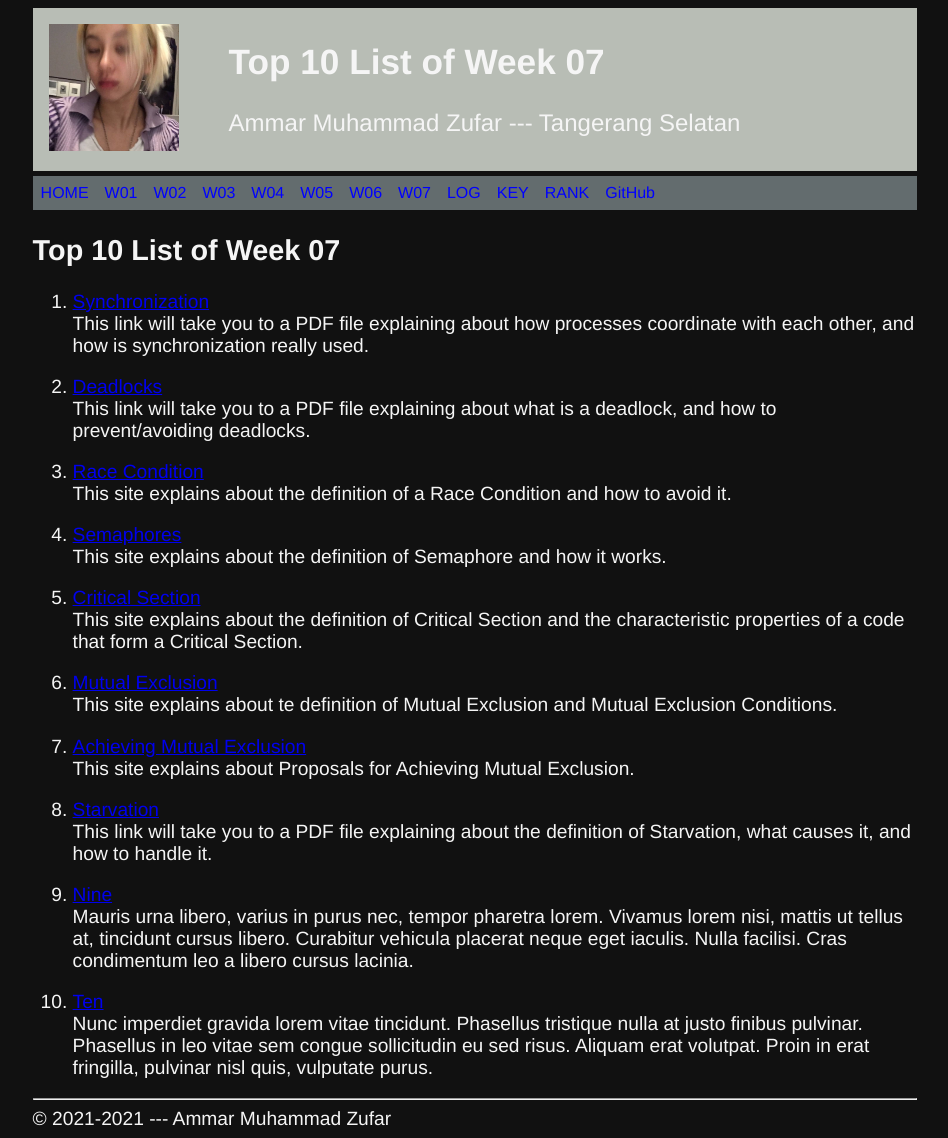
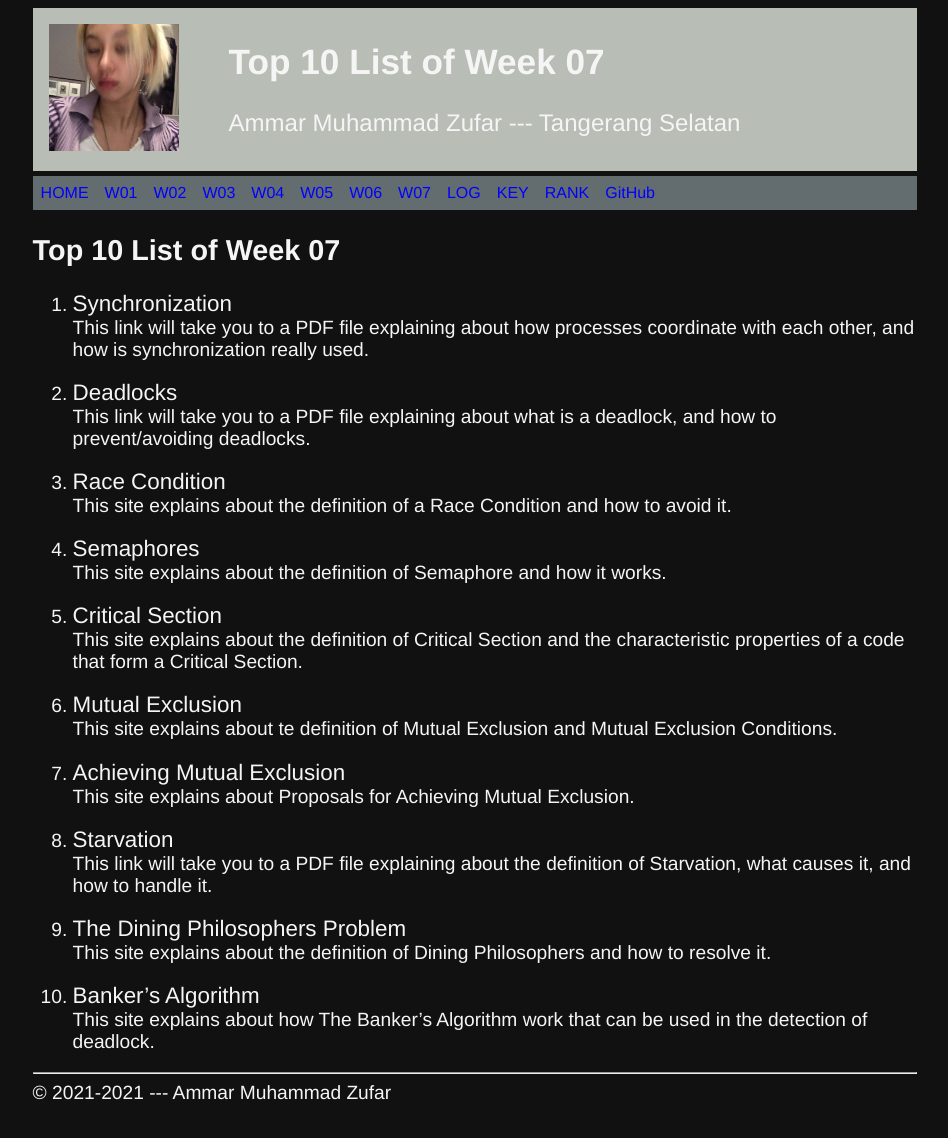
Before and after one commit to amzufar/os211, a Jekyll site: the page built from w07.md, in a window 1280 px wide. Shown: the whole page, without its empty margins (165-1113 px from the left). Built offline with Jekyll 4.4.1, drawn with Linux system fonts in a browser that asks for light colours; our own code applies the rules of GitHub Pages for plain Markdown files; after the commit the page ends 1112 px from its top, so only the background shows below that.

Commit message:
modified: w07.md style.css mylog.txt

```diff
--- a/TXT/mylog.txt
+++ b/TXT/mylog.txt
@@ -45,4 +45,5 @@ ZCZC W06 30 L23 Discord: Pop Quiz
 ZCZC W07 30 L01 SCELE related: Pop Quiz
 ZCZC W07 30 L11 Assignment #1: Reading chapter 6
 ZCZC W07 60 L12 Assignment #2: review top 10
+ZCZC W07 60 L13 Assignment #3: creating TTLoTW
 ZCZC W07 90 L14 Assignment #4
--- a/assets/css/style.css
+++ b/assets/css/style.css
@@ -43,7 +43,18 @@
     font-weight: 400;
 }
 
-  .footer {
+.content a {
+    color: whitesmoke;
+    font-size: 1.4rem;
+    font-weight: 400;
+    text-decoration: none;
+}
+
+.content a:hover {
+    color: rgb(0, 0, 255);
+}
+
+.footer {
     font-size: 1.2rem;
     font-weight: 400;
 }
--- a/w07.md
+++ b/w07.md
@@ -29,16 +29,8 @@ This site explains about Proposals for Achieving Mutual Exclusion.
 8. [Starvation](https://www.cs.auckland.ac.nz/~alan/courses/os/book/6.Mana.13.starvation.pdf)<br>
 This link will take you to a PDF file explaining about the definition of Starvation, what causes it, and how to handle it.
 
-9. [Nine](https://en.wikipedia.org/wiki/9)<br>
-Mauris urna libero, varius in purus nec, tempor pharetra lorem.
-Vivamus lorem nisi, mattis ut tellus at, tincidunt cursus libero.
-Curabitur vehicula placerat neque eget iaculis.
-Nulla facilisi.
-Cras condimentum leo a libero cursus lacinia.
+9. [The Dining Philosophers Problem](https://sites.cs.ucsb.edu/~rich/class/cs170/notes/DiningPhil/index.html)<br>
+This site explains about the definition of Dining Philosophers and how to resolve it.
 
-10. [Ten](https://en.wikipedia.org/wiki/10)<br>
-Nunc imperdiet gravida lorem vitae tincidunt.
-Phasellus tristique nulla at justo finibus pulvinar.
-Phasellus in leo vitae sem congue sollicitudin eu sed risus.
-Aliquam erat volutpat.
-Proin in erat fringilla, pulvinar nisl quis, vulputate purus.
+10. [Banker's Algorithm](https://www.cs.colostate.edu/~cs551/CourseNotes/Bankers.html)<br>
+This site explains about how The Banker's Algorithm work that can be used in the detection of deadlock.
```
